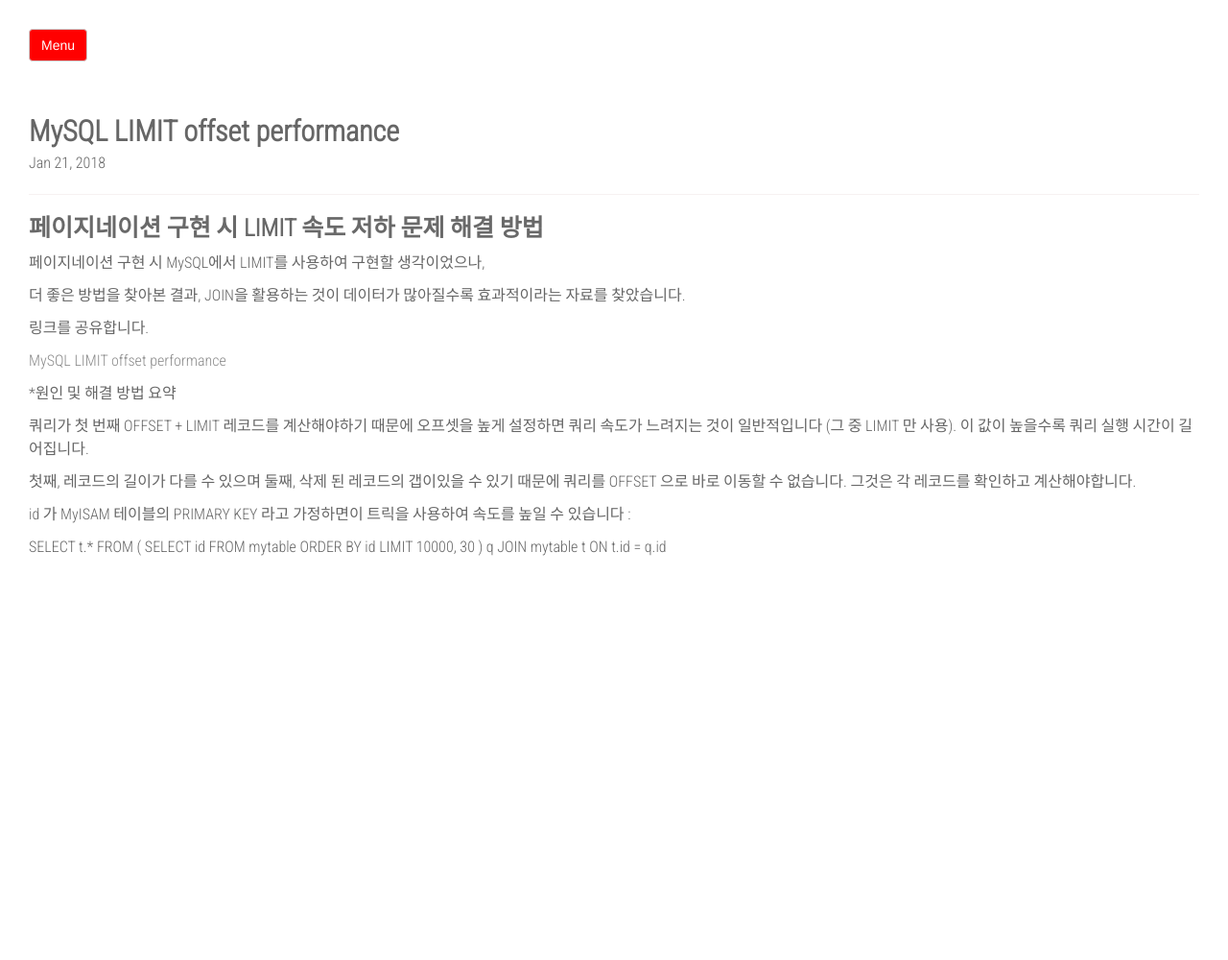
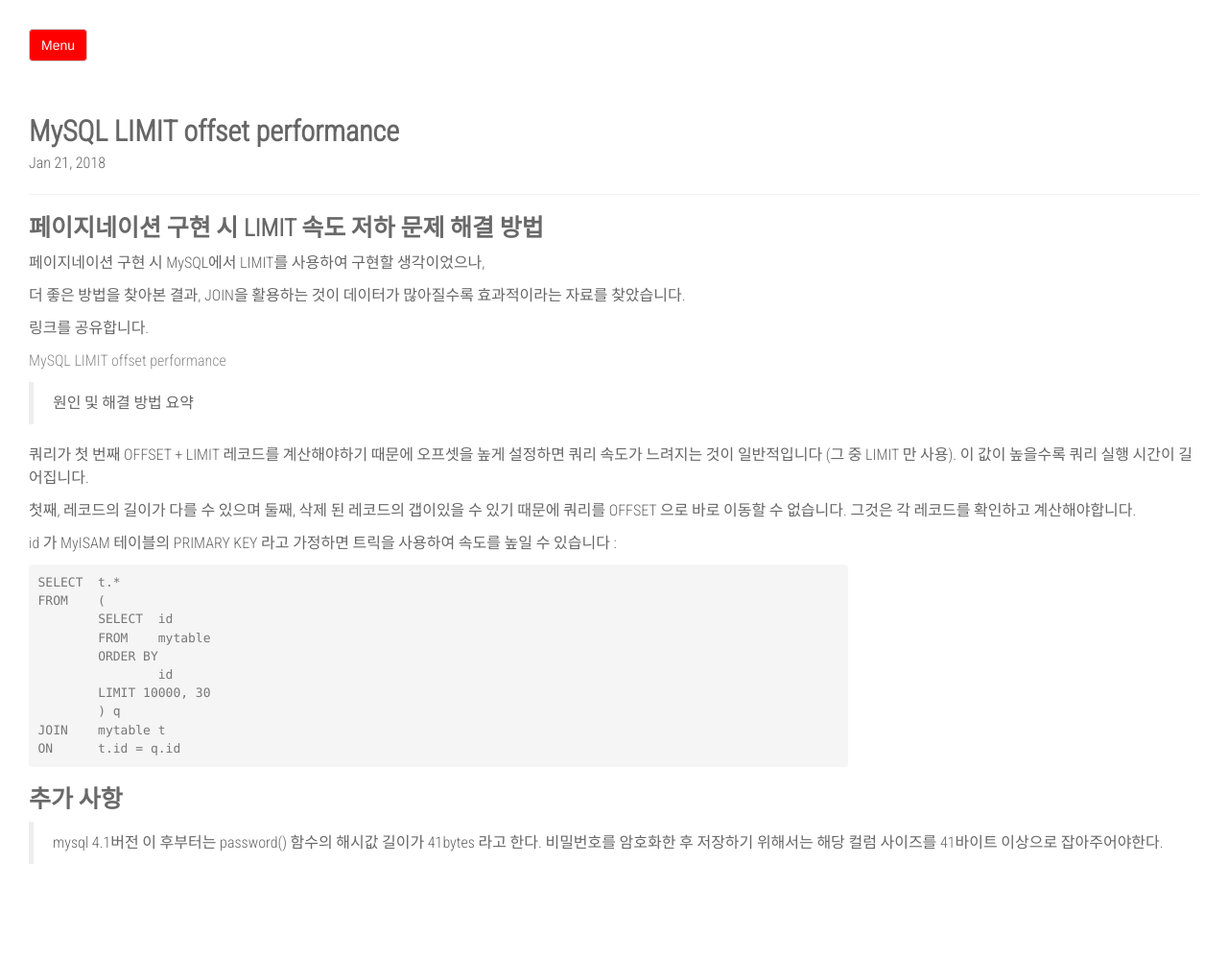
Before and after one commit to daehoney/daehoney.github.io, a Jekyll site: the page built from _posts/2018-01-21-mysql001.markdown, in a window 1280 px wide. Shown: the whole page at 96% size. Built offline with Jekyll 4.4.1, drawn with Linux system fonts in a browser that asks for light colours; nearby versions of some CDN libraries; comment, search, counter and statistics services are not loaded; before the commit the page ends 900 px from its top, so only the background shows below that.

Commit message:
no message

````diff
--- a/_posts/2018-01-21-mysql001.markdown
+++ b/_posts/2018-01-21-mysql001.markdown
@@ -16,14 +16,20 @@
 
 [MySQL LIMIT offset performance](http://devoluk.com/mysql-limit-offset-performance.html)
 
-*원인 및 해결 방법 요약
+> 원인 및 해결 방법 요약
 
-쿼리가 첫 번째 OFFSET + LIMIT 레코드를 계산해야하기 때문에 오프셋을 높게 설정하면 쿼리 속도가 느려지는 것이 일반적입니다 (그 중 LIMIT 만 사용). 이 값이 높을수록 쿼리 실행 시간이 길어집니다.
+쿼리가 첫 번째 OFFSET + LIMIT 레코드를 계산해야하기 때문에 오프셋을 높게 설정하면
+쿼리 속도가 느려지는 것이 일반적입니다 (그 중 LIMIT 만 사용).
+이 값이 높을수록 쿼리 실행 시간이 길어집니다.
 
-첫째, 레코드의 길이가 다를 수 있으며 둘째, 삭제 된 레코드의 갭이있을 수 있기 때문에 쿼리를 OFFSET 으로 바로 이동할 수 없습니다. 그것은 각 레코드를 확인하고 계산해야합니다.
+첫째, 레코드의 길이가 다를 수 있으며 둘째, 삭제 된 레코드의 갭이있을 수 있기 때문에
+쿼리를 OFFSET 으로 바로 이동할 수 없습니다.
+그것은 각 레코드를 확인하고 계산해야합니다.
 
-id 가 MyISAM 테이블의 PRIMARY KEY 라고 가정하면이 트릭을 사용하여 속도를 높일 수 있습니다 :
+id 가 MyISAM 테이블의 PRIMARY KEY 라고 가정하면
+트릭을 사용하여 속도를 높일 수 있습니다 :
 
+```mysql
 SELECT  t.*
 FROM    (
         SELECT  id
@@ -34,3 +40,9 @@
         ) q
 JOIN    mytable t
 ON      t.id = q.id
+```
+
+# 추가 사항
+
+> mysql 4.1버전 이 후부터는 password() 함수의 해시값 길이가 41bytes 라고 한다.
+> 비밀번호를 암호화한 후 저장하기 위해서는 해당 컬럼 사이즈를 41바이트 이상으로 잡아주어야한다.
````
